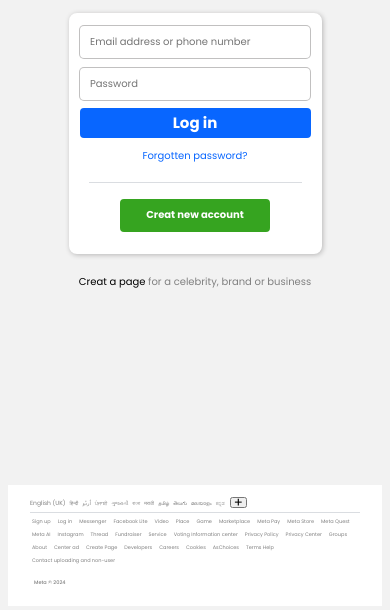
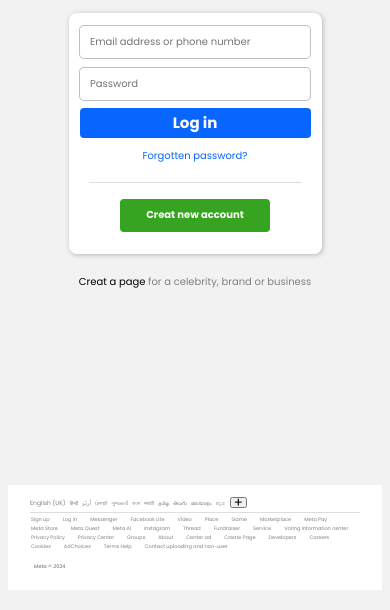
Before and after one commit to Rayyan-sayyed/My-project, a plain HTML site: page index.html in a window 390 px wide. Shown: the part 317-927 px from the top of the page. Drawn offline with Linux system fonts and the light colour scheme.

Commit message:
Update index.html

```diff
--- a/index.html
+++ b/index.html
@@ -176,7 +176,7 @@
                 letter-spacing: normal;
                 /* padding: 30px; */
             }
-        li {
+            .last li {
                 list-style-type: none;
                 margin: 2px;
             }
@@ -191,7 +191,9 @@
                 padding-right: 0px;
                 padding-left: 0px;
             }
-
+            li{
+                list-style-type: none;
+            }
             .next {
                 width: 17px;
                 height: 11px;
@@ -215,8 +217,8 @@
                 text-decoration: none;
                 color: gray;
                 font-size: 5px;
-            padding-left: 2px;
-            padding-right: 1px;
+                padding-left: 3px;
+                padding-right: 10px;
             }
 
 
@@ -451,8 +453,8 @@
             text-decoration: none;
             color: gray;
             font-size: 12px;
-        padding-left: 5px;
-        padding-right: 5px;
+            padding-left: 9px;
+            padding-right: 9px;
         }
 
         .Email {
@@ -529,10 +531,7 @@
     </div>
     </div>
     <footer>
-        <!-- <div class="footer"> -->
-
             <div class="fot">
-
             <div class="last">
                 <li id="eng">English (UK)</li>
                 <li><a href="#"> हिन्दी </a></li>
@@ -576,7 +575,7 @@
                 <li><a href="#">Developers</a></li>
                 <li><a href="#">Careers</a></li>
                 <li><a href="#">Cookies</a></li>
-                <li><a href="#">AsChoices</a></li>
+                <li><a href="#">AdChoices</a></li>
                 <li><a href="#">Terms Help</a></li>
                 <li><a href="#">Contact uploading and non-user</a></li>
             </div>
@@ -587,7 +586,6 @@
             </div>
         </div>
     </footer>
-<!-- </div> -->
 </body>
 
 </html>
```
Lines whose indentation alone changed are shown as unchanged.
